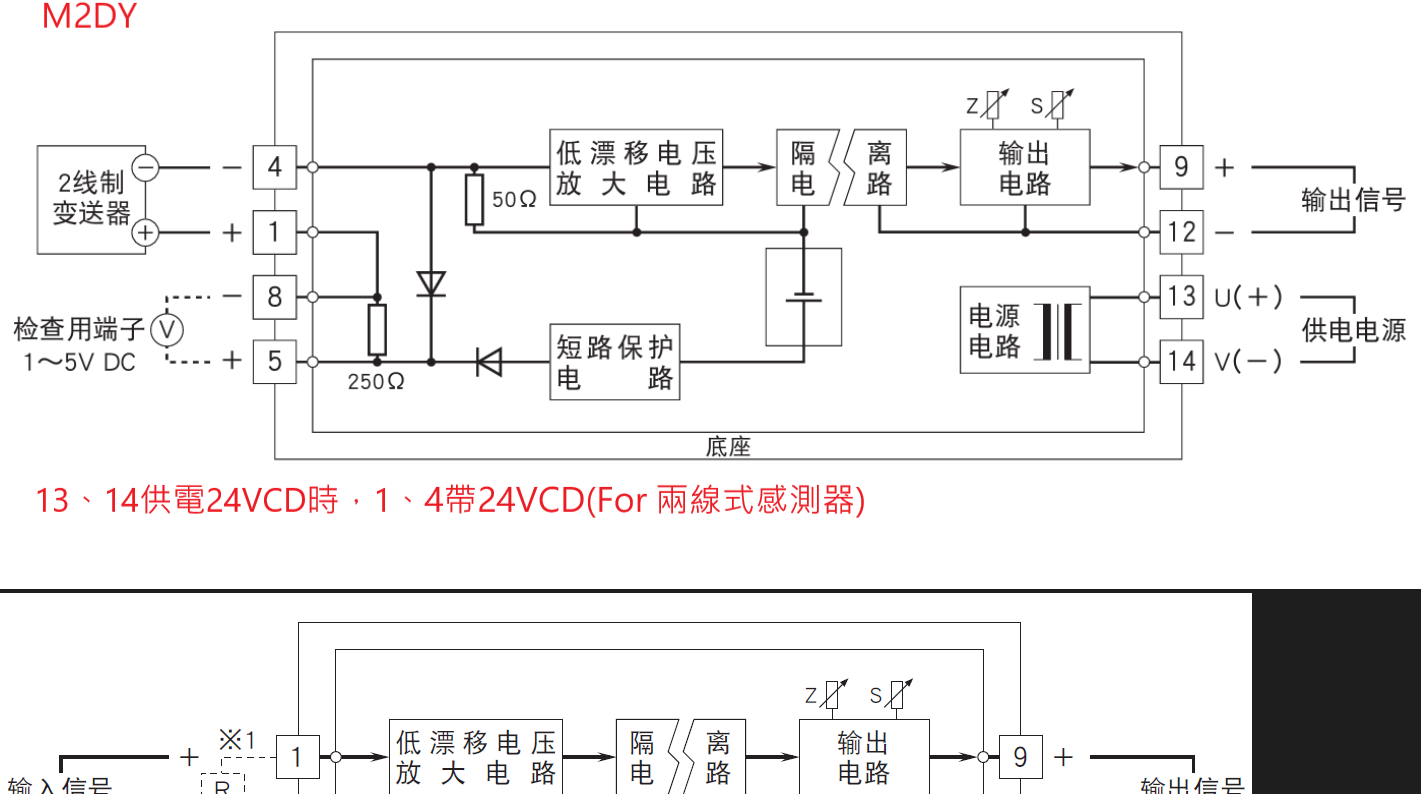
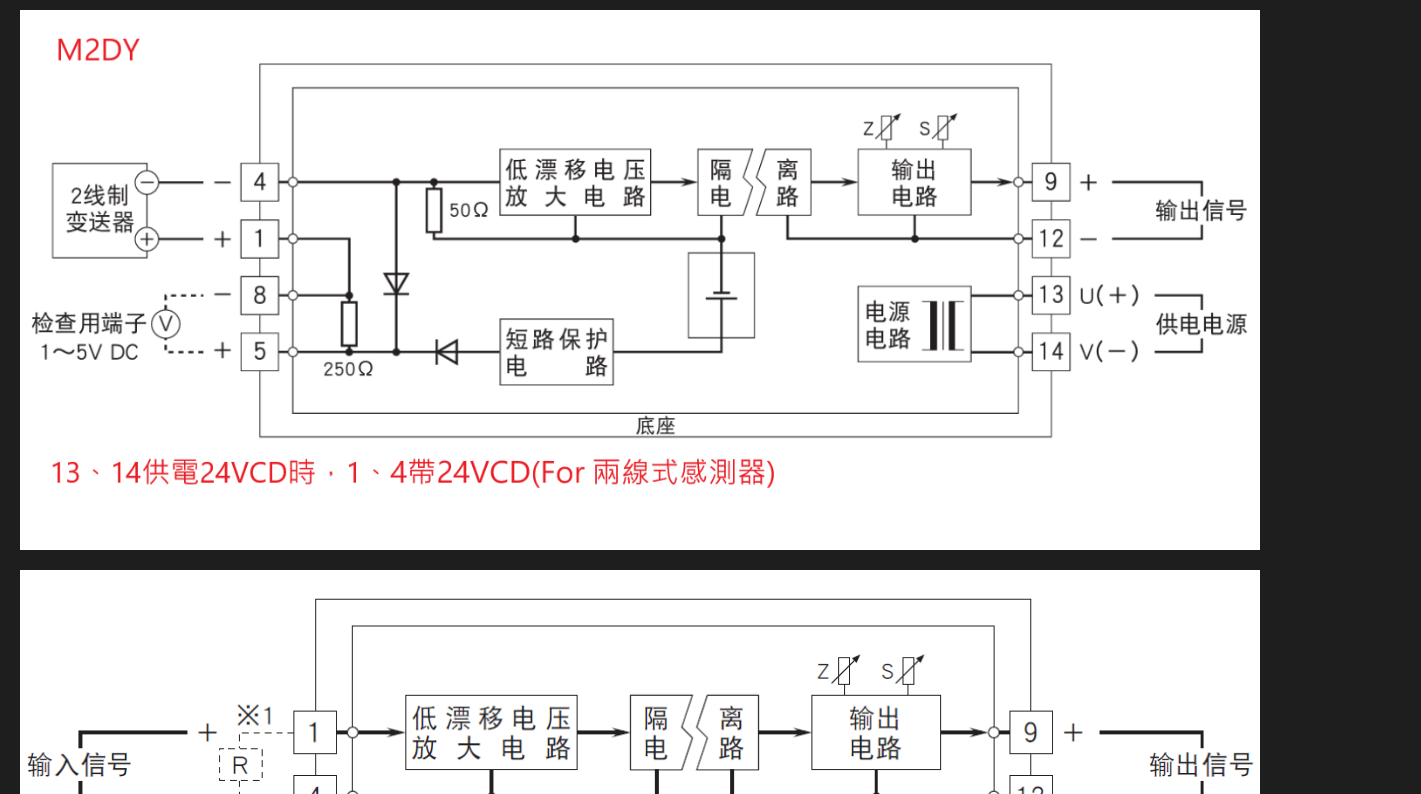
Before and after one commit to Hanhanworld/CSC, a plain HTML site: page isolator.html in a window 1280 px wide. Shown: the part 76-870 px from the top of the page, 1421 px wide, since content can reach past the window. Drawn offline with Linux system fonts and the light colour scheme.

Commit message:
更新 HTML 及 PDF 文件

```diff
--- a/isolator.html
+++ b/isolator.html
@@ -6,6 +6,18 @@
     <title>ISOLATOR信號隔離器差異</title>
     <link rel="stylesheet" href="styles.css">
     <link rel="stylesheet" href="scrollbar-styles.css">
+    <style>
+        img {
+            max-width: 100%;
+            height: auto;
+            display: block;
+            margin: 20px auto;
+        }
+        .container {
+            padding: 20px;
+            text-align: center;
+        }
+    </style>
 </head>
 <body>
     <div class="container">
```
